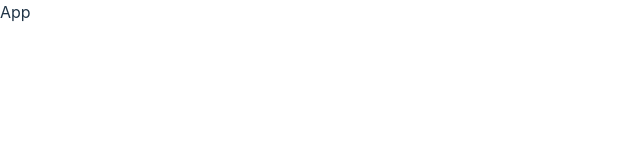
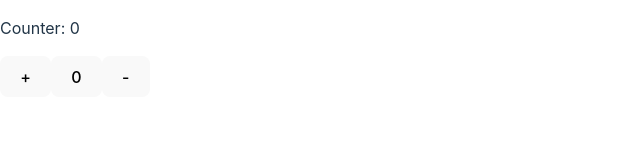
Before and after one commit to Renukta-21/Custom-hooks, a React (Vite) app: page / in a window 1280 px wide. Shown: the top 160 px of the page, without its empty margins (0-640 px from the left). Built offline with nearby package versions, Linux system fonts and the light colour scheme.

Commit message:
using hook

```diff
--- a/src/App.jsx
+++ b/src/App.jsx
@@ -1,20 +1,27 @@
-import React from 'react'
+import React, { useState } from 'react'
 
 const useCounter = () => {
-  const [counter, setCounter] = useState(0)
+  const [value, setvalue] = useState(0)
 
-  const increment = () => setCounter(counter + 1)
-  const decrement = () => setCounter(counter - 1)
-  const setZero = () => setCounter(0)
+  const increment = () => setvalue(value + 1)
+  const decrement = () => setvalue(value - 1)
+  const setZero = () => setvalue(0)
 
   return {
-    increment, decrement, setZero
+    value, increment, decrement, setZero
   }
 }
 
 function App() {
+  const counter = useCounter()
+
   return (
-    <div>App</div>
+    <div>
+      <p>Counter: {counter.value}</p>
+      <button onClick={()=> counter.increment()}>+</button>
+      <button onClick={()=> counter.setZero()}>0</button>
+      <button onClick={()=> counter.decrement()}>-</button>
+    </div>
   )
 }
 
```
